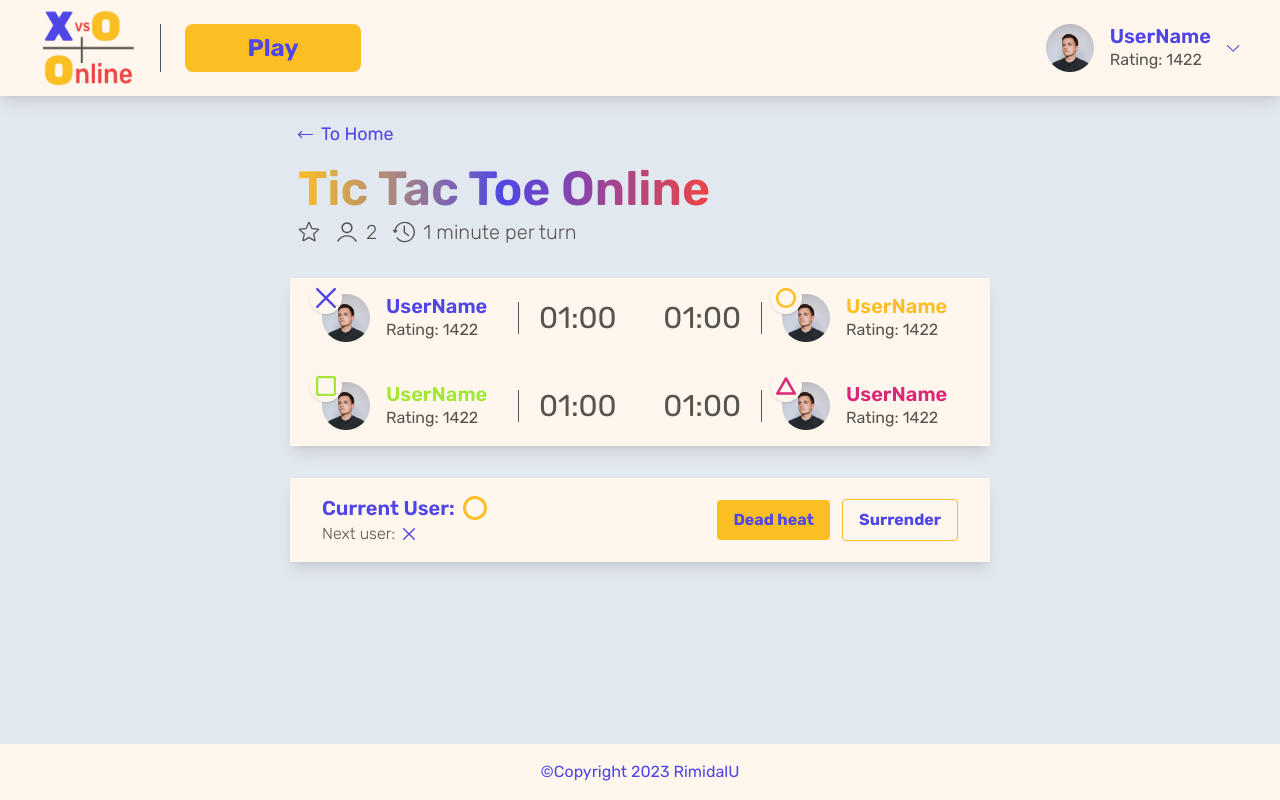
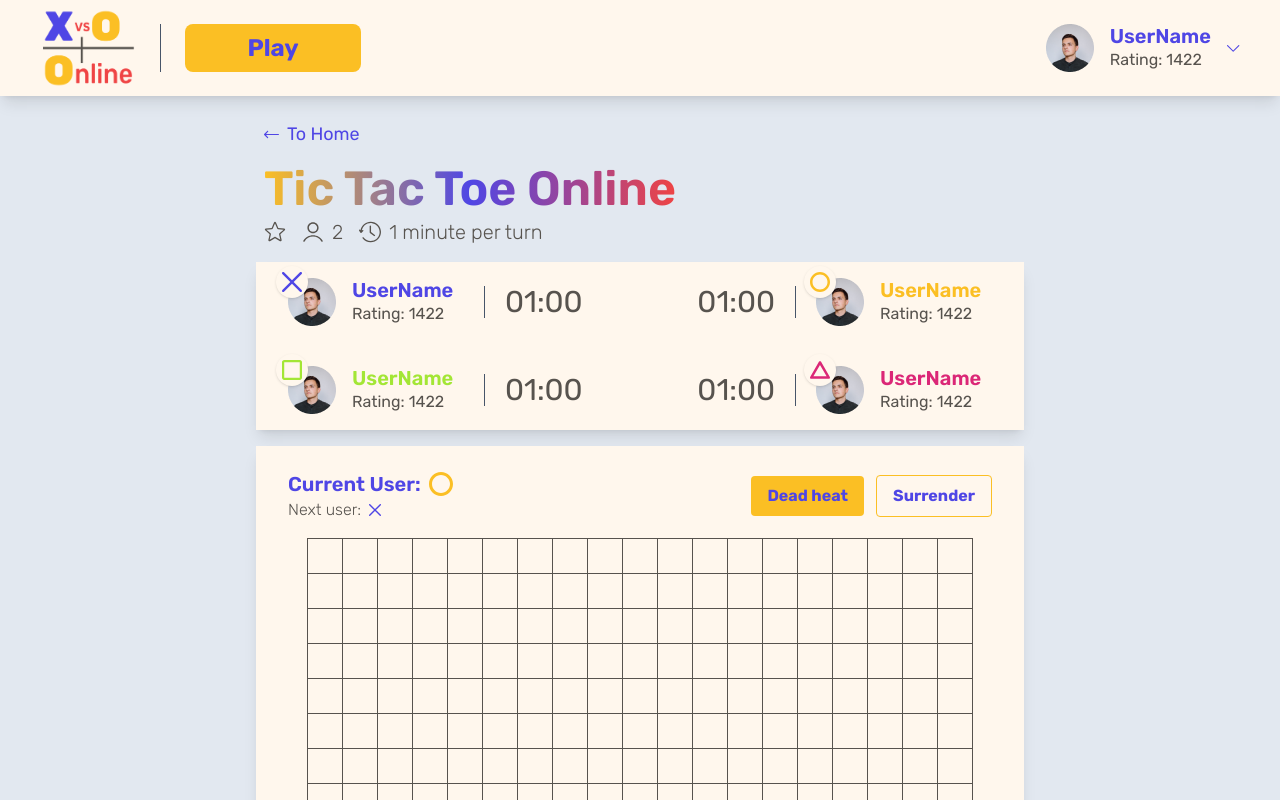
Before and after one commit to RimidalU/tic-tac-toe-online, a Next.js app: page / in a window 1280 px wide. Shown: the top 800 px of the page. Built offline with nearby package versions, Linux system fonts and the light colour scheme.

Commit message:
feat: implement game field component

```diff
--- a/components/game/Game-field.tsx
+++ b/components/game/Game-field.tsx
@@ -1,12 +1,18 @@
+import { HTMLAttributes } from "react";
 import clsx from "clsx";
-import { HTMLAttributes } from "react";
+
+import { UiButton } from "../uikit";
+
+import { CrossIcon } from "./icons/cross-icon";
 import { ZeroIcon } from "./icons/zero-icon";
-import { CrossIcon } from "./icons/cross-icon";
-import { UiButton } from "../uikit";
+
+const cells = new Array(19 * 19).fill(null);
 
 export function GameField({ className }: HTMLAttributes<string>) {
   return (
-    <section className={clsx(className, "bg-orange-50 shadow-lg px-8 py-4")}>
+    <section
+      className={clsx(className, "bg-orange-50 shadow-lg px-8 py-6 mb-4")}
+    >
       <header className="flex items-center">
         <article>
           <div className="flex items-center gap-2 font-semibold text-xl">
@@ -27,6 +33,16 @@ export function GameField({ className }: HTMLAttributes<string>) {
           </UiButton>
         </div>
       </header>
+      <article className="grid grid-cols-[repeat(19,_35px)] grid-rows-[repeat(19,_35px)] pt-px pl-px mt-4 justify-center">
+        {cells.map((_, index) => {
+          return (
+            <button
+              key={index}
+              className="border border-stone-600 hover:bg-red-200 -ml-px -mt-px flex items-center justify-center"
+            ></button>
+          );
+        })}
+      </article>
     </section>
   );
 }
--- a/pages/_app.tsx
+++ b/pages/_app.tsx
@@ -1,13 +1,18 @@
 import { Rubik } from "next/font/google";
+import clsx from "clsx";
 
 import "../styles/global.css";
-import clsx from "clsx";
 
 const rubik = Rubik({ subsets: ["latin"] });
 
 function App({ Component, pageProps }) {
   return (
-    <div className={clsx("bg-slate-200 text-indigo-600", rubik.className)}>
+    <div
+      className={clsx(
+        "bg-slate-200 text-indigo-600 min-w-fit",
+        rubik.className,
+      )}
+    >
       <Component {...pageProps} />
     </div>
   );
--- a/pages/index.tsx
+++ b/pages/index.tsx
@@ -1,15 +1,15 @@
-import { Footer } from "../components/footer";
 import { GameField, GameInfo, GameTitle } from "../components/game";
 import { Header } from "../components/header";
+import { Footer } from "../components/footer";
 
 function HomePage() {
   return (
     <div className="max-w-7xl mx-auto min-h-screen flex flex-col justify-between">
       <Header />
-      <main className="pt-6 w-[700px] flex-1 mx-auto">
+      <main className="pt-6 max-w-3xl flex-1 mx-auto">
         <GameTitle />
-        <GameInfo className="mt-8" />
-        <GameField className="mt-8" />
+        <GameInfo className="mt-4" />
+        <GameField className="mt-4" />
       </main>
       <Footer />
     </div>
```
